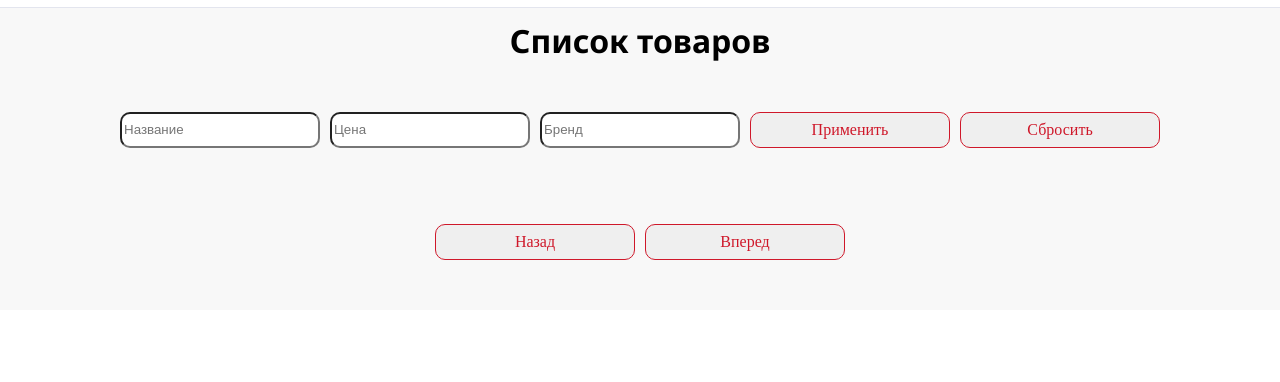
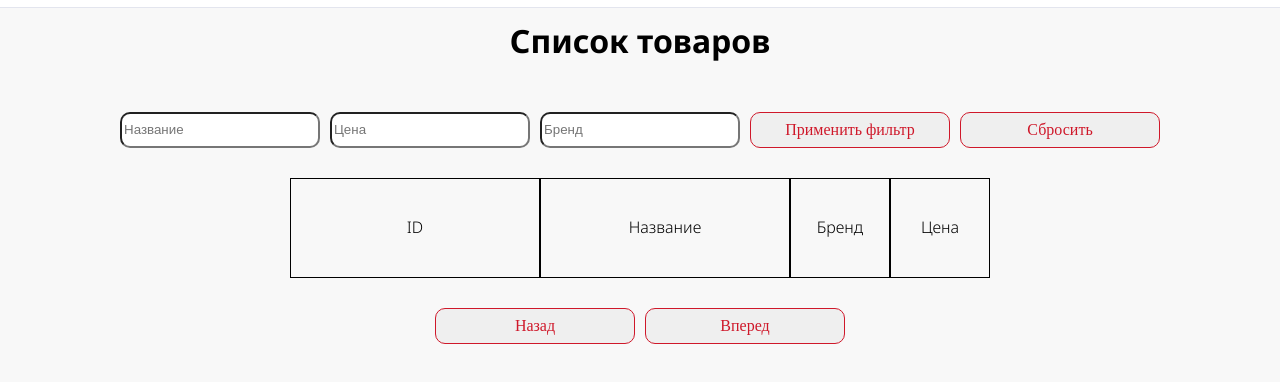
Before and after one commit to Denowsky/JS-React, a plain HTML site: page filter_page/index.html in a window 1280 px wide. Shown: the part 48-430 px from the top of the page. Drawn offline with nearby package versions, Linux system fonts and the light colour scheme; no server answers.

Commit message:
Страница готова к проверке

```diff
--- a/filter_page/assets/scripts/javascript.js
+++ b/filter_page/assets/scripts/javascript.js
@@ -15,6 +15,7 @@
         return data;
     } catch (error) {
         console.error(error);
+        alert("Произошла ошибка. Обновите страницу.")
     }
 }
 
--- a/filter_page/assets/styles/style.css
+++ b/filter_page/assets/styles/style.css
@@ -49,8 +49,13 @@ p {
     border-radius: 10px;
 }
 
-.products {
+.products-head {
     padding-top: 30px;
+    display: flex;
+    flex-direction: row;
+    flex-wrap: nowrap;
+    justify-content: center;
+    align-items: center;
 }
 
 .pagination {
--- a/filter_page/index.html
+++ b/filter_page/index.html
@@ -50,19 +50,21 @@
     </div>
     <div class="category__section">
         <h1>Список товаров</h1>
-
         <div class="filter-form" id="filter">
             <input class="form-input-box" type="text" id="name-filter" placeholder="Название">
             <input class="form-input-box" type="number" id="price-filter" placeholder="Цена">
             <input class="form-input-box" type="text" id="brand-filter" placeholder="Бренд">
-            <button id="filter-button-submit">Применить</button>
+            <button id="filter-button-submit">Применить фильтр</button>
             <button id="filter-button-drop">Сбросить</button>
         </div>
+        <div class="products-head">
+            <div class="product-div prodict-id">ID</div>
+            <div class="product-div prodict-name">Название</div>
+            <div class="product-div prodict-brand">Бренд</div>
+            <div class="product-div prodict-price">Цена</div>
+        </div>
+        <div class="products" id="products">
 
-        <div class="products" id="products">
-            <ol>
-                <!-- Здесь будет выводиться список товаров -->
-            </ol>
         </div>
 
         <div class="pagination" id="pagination">
```
